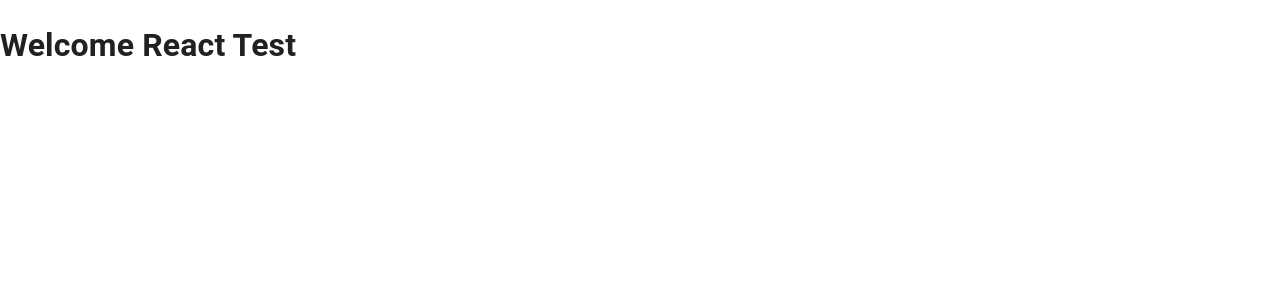
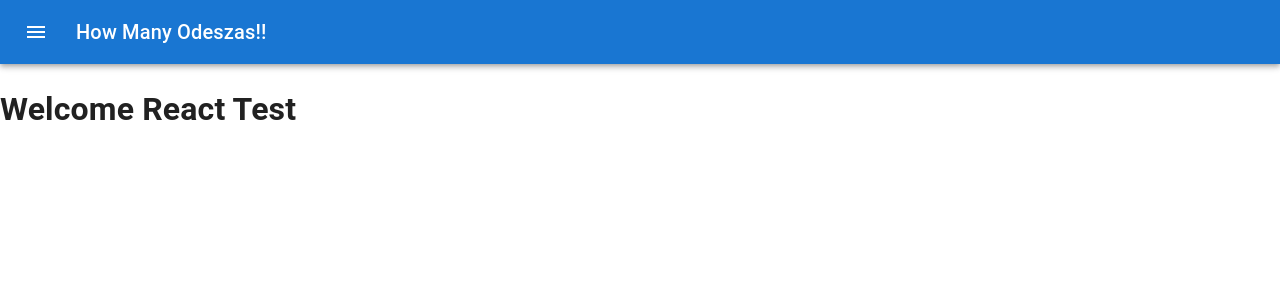
Before and after one commit to amiramonte/gotta-catchem-all-app, a React (Create React App) app: page / in a window 1280 px wide. Shown: the top 300 px of the page. Built offline with nearby package versions, Linux system fonts and the light colour scheme; the HTML template or start-up script is replaced by a standard one.

Commit message:
added npm package for material UI icons, added navbar.js file under components folder, added MUI code for nav bar, imported navbar.js file to app.js file and input nav bar into react program, confirmed render of nav bar in dev environment on local machine

```diff
--- a/package.json
+++ b/package.json
@@ -6,6 +6,7 @@
     "@emotion/react": "^11.9.3",
     "@emotion/styled": "^11.9.3",
     "@fontsource/roboto": "^4.5.7",
+    "@mui/icons-material": "^5.8.4",
     "@mui/material": "^5.9.0",
     "@testing-library/jest-dom": "^5.16.4",
     "@testing-library/react": "^13.3.0",
--- a/src/App.js
+++ b/src/App.js
@@ -1,11 +1,13 @@
 import React from "react";
 import { CssBaseline } from "@mui/material";
+import ButtonAppBar from "./components/navbar";
 
 
 function App() {
   return (
     <div>
       <CssBaseline/>
+      <ButtonAppBar />
       <h1>Welcome React Test</h1>
     </div>
   );
--- /dev/null
+++ b/src/components/navbar.js
@@ -0,0 +1,32 @@
+import React from 'react';
+import AppBar from '@mui/material/AppBar';
+import Box from '@mui/material/Box';
+import Toolbar from '@mui/material/Toolbar';
+import Typography from '@mui/material/Typography';
+import Button from '@mui/material/Button';
+import IconButton from '@mui/material/IconButton';
+import MenuIcon from '@mui/icons-material/Menu';
+
+export default function ButtonAppBar() {
+  return (
+    <Box sx={{ flexGrow: 1 }}>
+      <AppBar position="static">
+        <Toolbar>
+          <IconButton
+            size="large"
+            edge="start"
+            color="inherit"
+            aria-label="menu"
+            sx={{ mr: 2 }}
+          >
+            <MenuIcon />
+          </IconButton>
+          <Typography variant="h6" component="div" sx={{ flexGrow: 1 }}>
+            How Many Odeszas!!
+          </Typography>
+          <Button color="inherit"></Button>
+        </Toolbar>
+      </AppBar>
+    </Box>
+  );
+}
```
Also changed, not shown: 1 other file (tests, documents, lock files or other folders).
